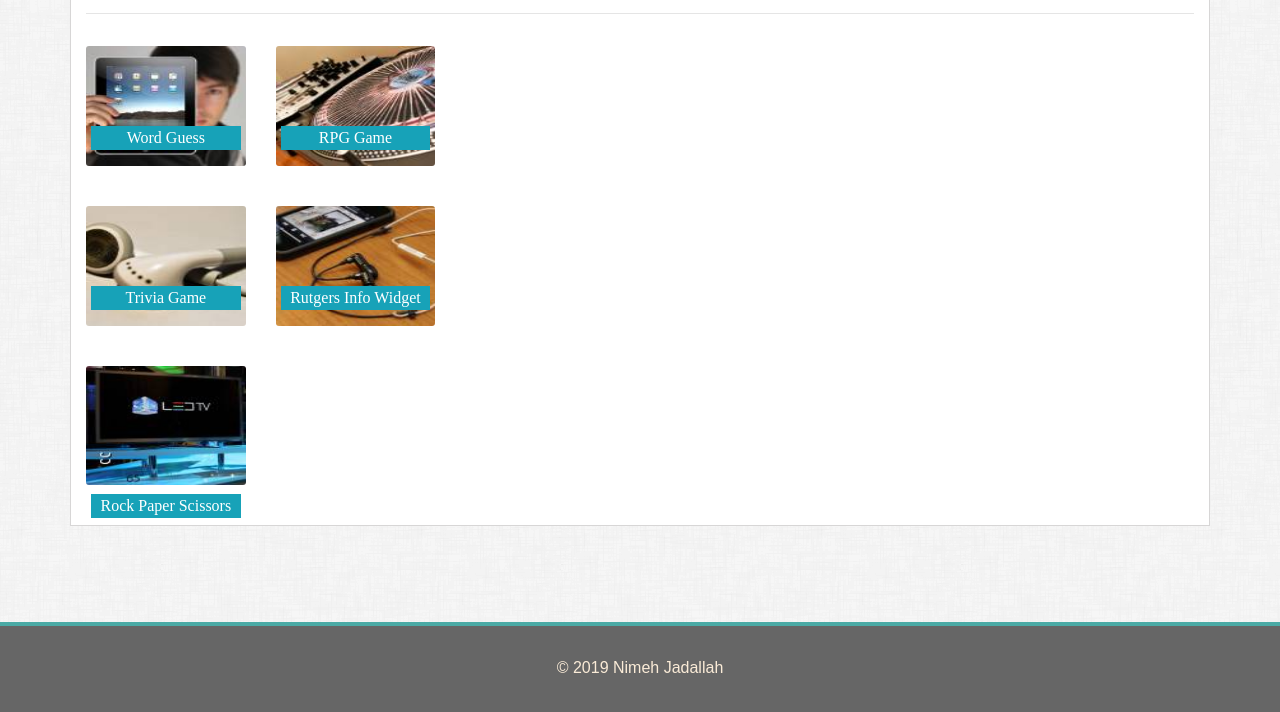
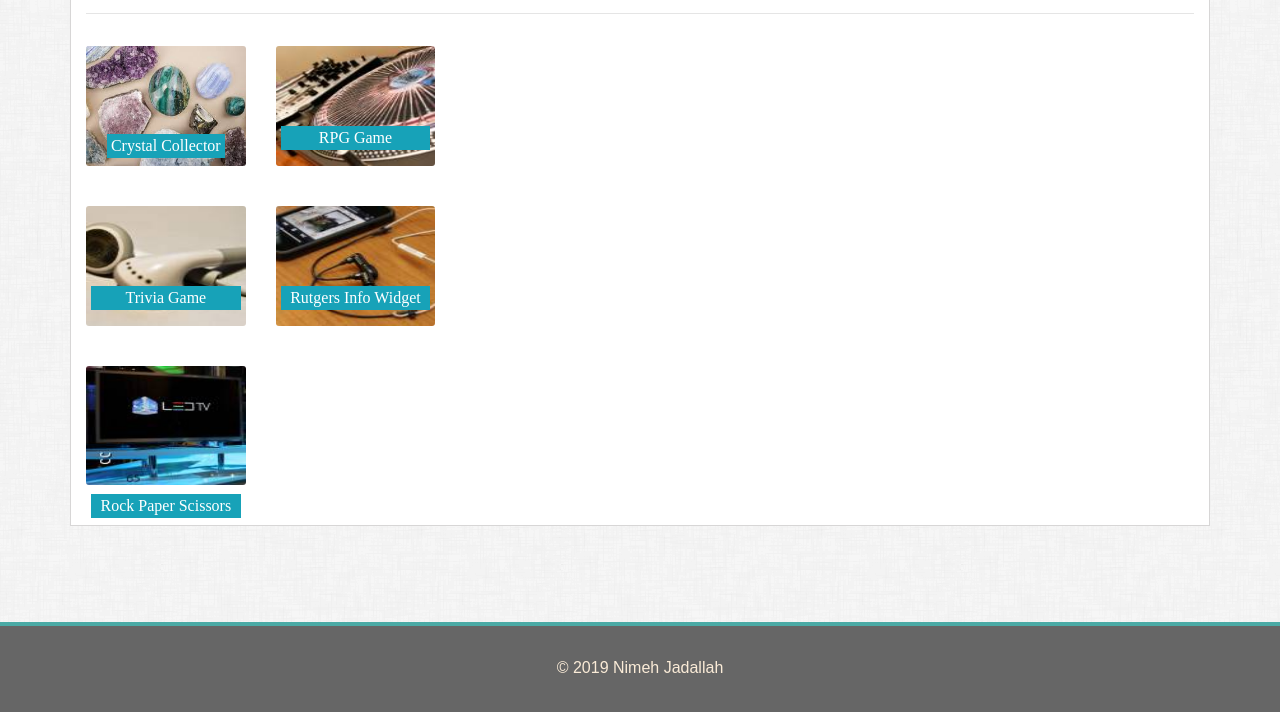
Before and after one commit to nimehjadallah/Bootstrap-Portfolio, a plain HTML site: page portfolio.html in a window 1280 px wide. Shown: the part 232-944 px from the top of the page. Drawn offline with nearby package versions, Linux system fonts and the light colour scheme.

Commit message:
added crystal game

```diff
--- a/portfolio.html
+++ b/portfolio.html
@@ -37,9 +37,9 @@
           <hr class="p-2">
           <div class="row">
               <div class="col-md-2">
-                  <img src="img1.jpg" class="card-img h-75 " alt="...">
+                  <img src="main_crystal.jpg" class="card-img h-75 " alt="...">
                   <div class="card-img-overlay">
-                      <p class="card-text text-center text-white bg-info">Word Guess</p>
+                    <a class = "nav-link" href= "./unit-4-game/index.html">  <p class="card-text text-center text-white bg-info">Crystal Collector</p> </a>
                     </div>
                 </div>
                 <div class="col-md-2">
```
Also changed, not shown: main_crystal.jpg (added).
